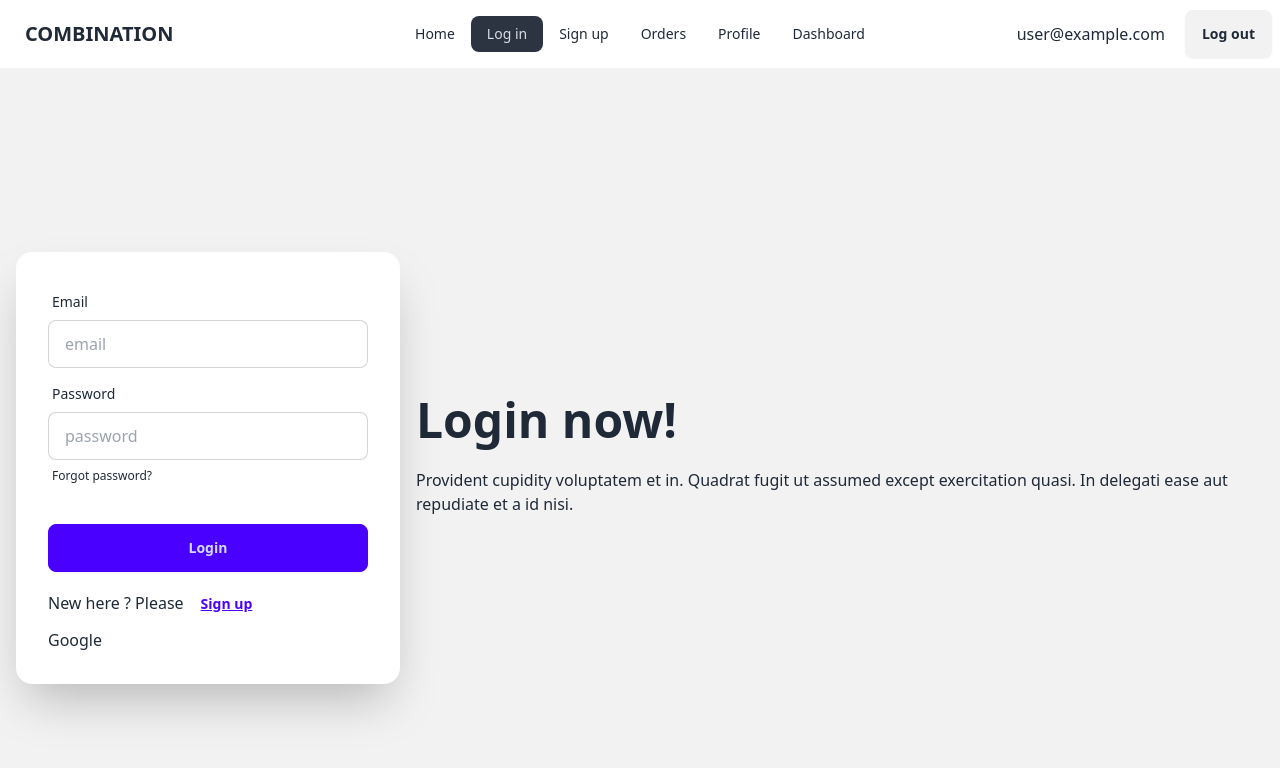
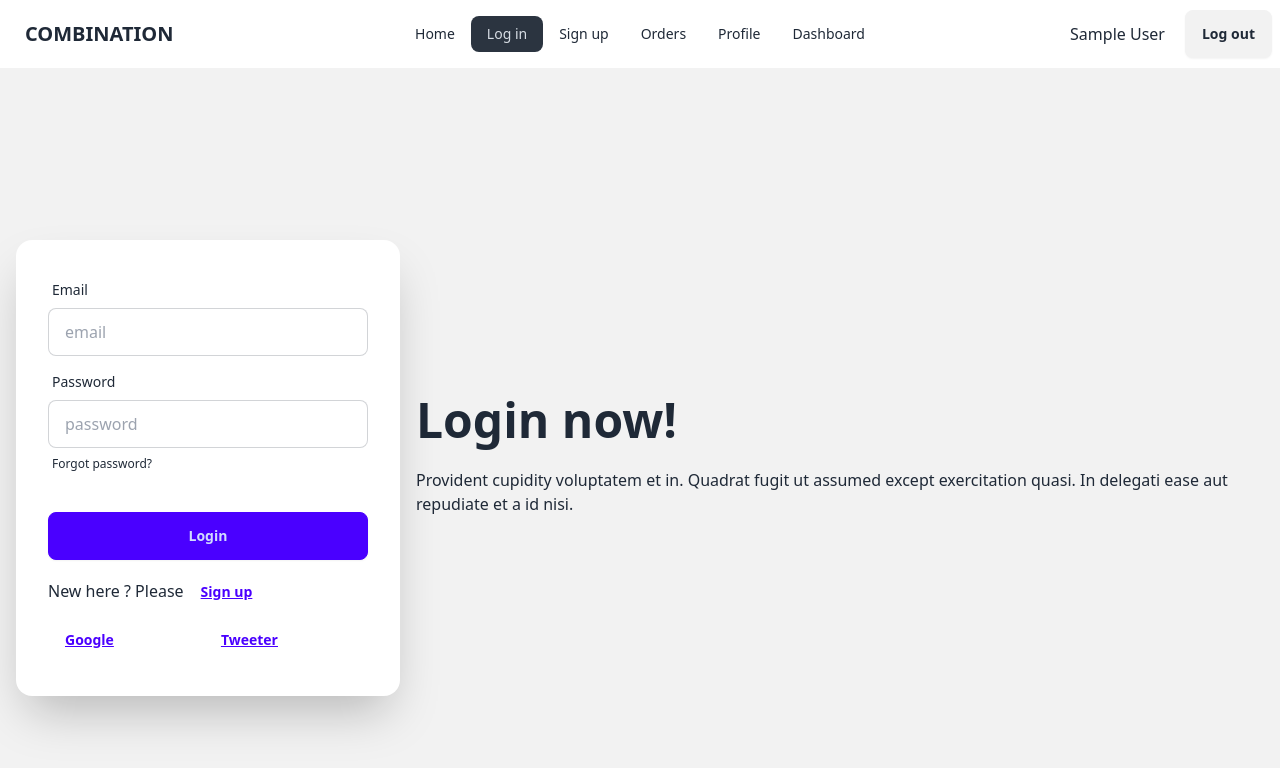
Before and after one commit to OHshajim/Combination-of-firebase-router, a React (Vite) app: page /login in a window 1280 px wide. Shown: the top 768 px of the page. Built offline with nearby package versions, Linux system fonts and the light colour scheme; no server answers; sample sign-in values are in the browser's storage.

Commit message:
login with github

```diff
--- a/src/Components/Header.jsx
+++ b/src/Components/Header.jsx
@@ -46,7 +46,7 @@ const Header = () => {
                 {
                     user ?
                         <>
-                            <p className="mr-5">{user.email}</p>
+                            <p className="mr-5">{user.displayName|| user.email}</p>
                             <a className="btn" onClick={handleLogOut}>Log out</a>
                         </>
                         :
--- a/src/Components/Login.jsx
+++ b/src/Components/Login.jsx
@@ -5,7 +5,7 @@ import { AuthContext } from "../Provider/AuthProvider";
 
 const Login = () => {
 
-    const { LoginUser, signWithGoogle } = useContext(AuthContext)
+    const { LoginUser, signWithGoogle, signWithGithub } = useContext(AuthContext)
     const navigate = useNavigate()
     const handleLogin = e => {
         e.preventDefault()
@@ -27,6 +27,11 @@ const Login = () => {
     }
     const handleGoogle = () => {
         signWithGoogle()
+            .then(result => console.log(result.user))
+            .catch(error => console.log(error))
+    }
+    const handleTweeter = () => {
+        signWithGithub()
             .then(result => console.log(result.user))
             .catch(error => console.log(error))
     }
@@ -59,8 +64,16 @@ const Login = () => {
                                 <button className="btn btn-primary">Login</button>
                             </div>
                             <div>
-                                <p>New here ? Please<Link to="/signup"><button className="btn btn-link">Sign up</button></Link></p>
-                                <p><button onClick={handleGoogle}>Google</button></p>
+                                <p>New here ? Please
+                                    <Link to="/signup">
+                                        <button className="btn btn-link">Sign up</button>
+                                    </Link>
+                                </p>
+
+                                <div className="flex ">
+                                <p><button className="btn btn-link " onClick={handleGoogle}>Google</button></p>
+                                <p><button className="btn btn-link " onClick={handleTweeter}>Tweeter</button></p>
+                                </div>
                             </div>
                         </form>
 
--- a/src/Provider/AuthProvider.jsx
+++ b/src/Provider/AuthProvider.jsx
@@ -3,8 +3,10 @@ import PropTypes from 'prop-types'; // ES6
 import auth from "../Firebase/Firebase.Config";
 import { createUserWithEmailAndPassword, onAuthStateChanged, signInWithEmailAndPassword, signInWithPopup, signOut } from "firebase/auth";
 import { GoogleAuthProvider } from "firebase/auth";
+import { GithubAuthProvider } from "firebase/auth";
 
 const Gprovider = new GoogleAuthProvider();
+const GitProvider = new GithubAuthProvider();
 
 export const AuthContext = createContext(null)
 const AuthProvider = ({ children }) => {
@@ -24,6 +26,10 @@ const AuthProvider = ({ children }) => {
         setLoader(true)
         return signInWithPopup(auth, Gprovider);
     }
+    const signWithGithub = () => {
+        setLoader(true)
+        return signInWithPopup(auth, GitProvider);
+    }
     const LogOut = () => {
         setLoader(true)
         signOut(auth);
@@ -40,7 +46,7 @@ const AuthProvider = ({ children }) => {
         }
 
     }, [])
-    const authInfo = { user, CreateUser, LoginUser, LogOut, loader, signWithGoogle }
+    const authInfo = { user, CreateUser, LoginUser, LogOut, loader, signWithGoogle ,signWithGithub}
     return (
         <AuthContext.Provider value={authInfo}>
             {children}
```
